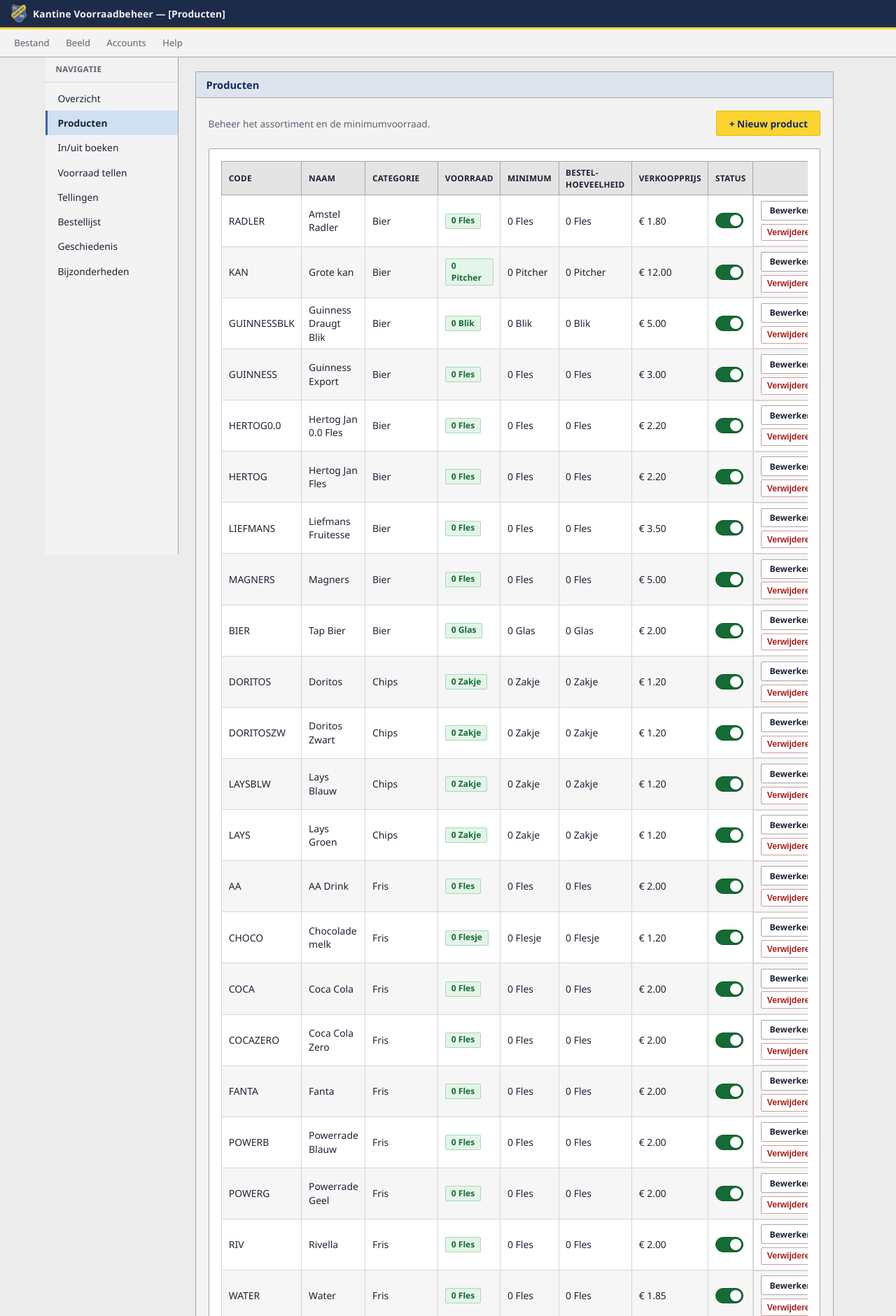
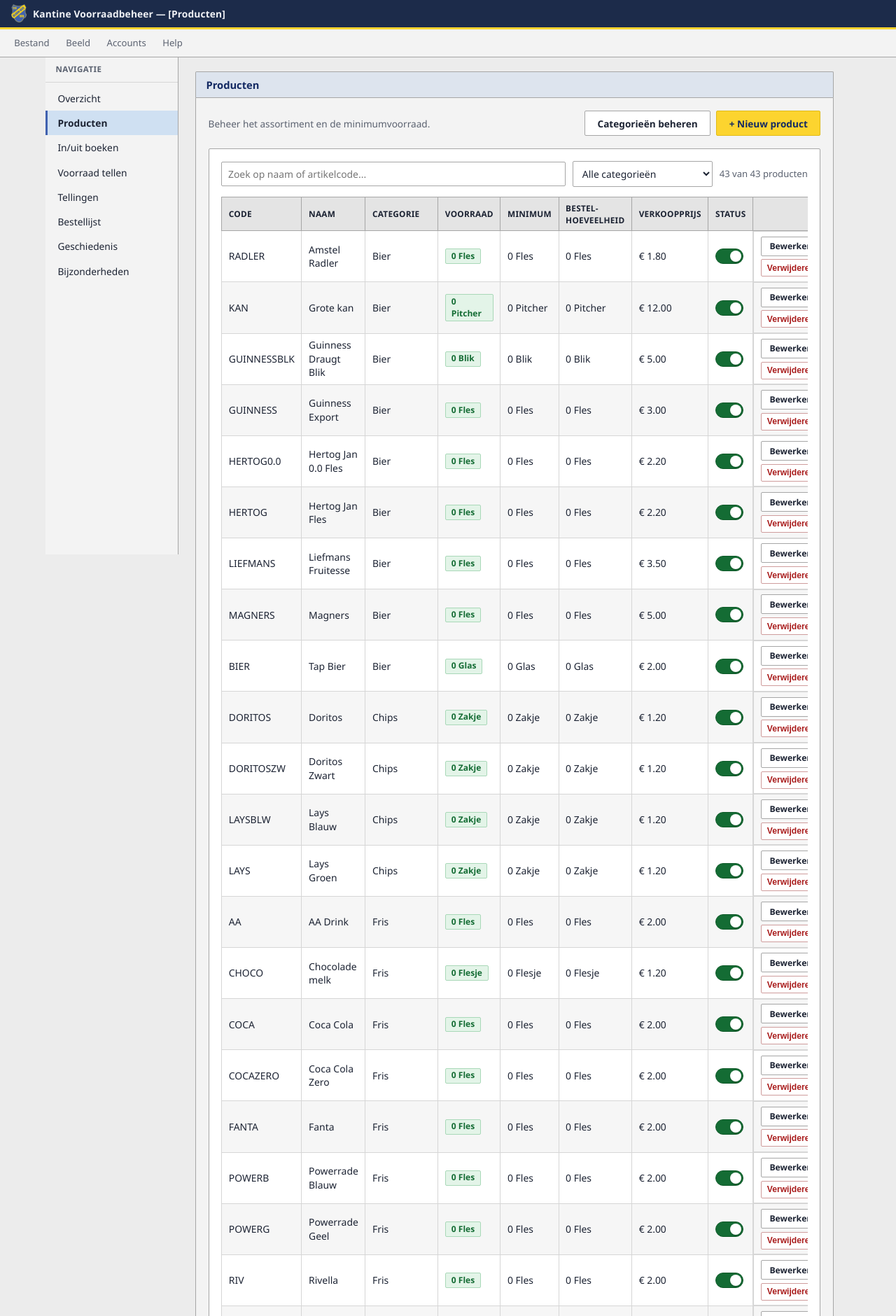
Before and after one commit to Luukie2003/blauwgeel, a Flask app: page /producten in a window 1280 px wide. Shown: the top 1880 px of the page at 70% size. Run offline with Flask 3, Linux system fonts and the light colour scheme; the visitor is signed in with stand-in values (Sample User, id 1); data comes from the database, SQL or seed files in the repository.

Commit message:
Categorieen als vaste dropdown-lijst met beheerpagina, en filter/zoekbalk op de productentabel

```diff
--- a/app.py
+++ b/app.py
@@ -35,7 +35,12 @@ NAV_ITEMS = [
         "label": "Overzicht",
     },
     {
-        "endpoints": ["producten_lijst", "product_nieuw", "product_bewerken"],
+        "endpoints": [
+            "producten_lijst",
+            "product_nieuw",
+            "product_bewerken",
+            "categorieen_lijst",
+        ],
         "url_endpoint": "producten_lijst",
         "label": "Producten",
     },
@@ -377,12 +382,17 @@ def register_routes(app):
         producten = db.execute(
             "SELECT * FROM producten ORDER BY categorie, naam"
         ).fetchall()
-        return render_template("producten.html", producten=producten)
+        categorieen = db.execute(
+            "SELECT naam FROM categorieen ORDER BY naam"
+        ).fetchall()
+        return render_template(
+            "producten.html", producten=producten, categorieen=categorieen
+        )
 
     @app.route("/producten/nieuw", methods=["GET", "POST"])
     def product_nieuw():
+        db = get_db()
         if request.method == "POST":
-            db = get_db()
             db.execute(
                 """INSERT INTO producten
                    (artikelcode, naam, categorie, eenheid, voorraad, min_voorraad,
@@ -404,7 +414,10 @@ def register_routes(app):
             db.commit()
             flash(f"Product '{request.form['naam']}' toegevoegd.", "success")
             return redirect(url_for("producten_lijst"))
-        return render_template("product_form.html", product=None)
+        categorieen = db.execute(
+            "SELECT naam FROM categorieen ORDER BY naam"
+        ).fetchall()
+        return render_template("product_form.html", product=None, categorieen=categorieen)
 
     @app.route("/producten/<int:product_id>/bewerken", methods=["GET", "POST"])
     def product_bewerken(product_id):
@@ -440,7 +453,12 @@ def register_routes(app):
             db.commit()
             flash(f"Product '{request.form['naam']}' bijgewerkt.", "success")
             return redirect(url_for("producten_lijst"))
-        return render_template("product_form.html", product=product)
+        categorieen = db.execute(
+            "SELECT naam FROM categorieen ORDER BY naam"
+        ).fetchall()
+        return render_template(
+            "product_form.html", product=product, categorieen=categorieen
+        )
 
     @app.route("/producten/<int:product_id>/verwijderen", methods=["POST"])
     def product_verwijderen(product_id):
@@ -469,6 +487,55 @@ def register_routes(app):
         )
         db.commit()
         return redirect(url_for("producten_lijst"))
+
+    @app.route("/categorieen", methods=["GET", "POST"])
+    def categorieen_lijst():
+        db = get_db()
+        if request.method == "POST":
+            naam = request.form.get("naam", "").strip()
+            if not naam:
+                flash("Vul een naam in voor de categorie.", "error")
+            else:
+                bestaat = db.execute(
+                    "SELECT id FROM categorieen WHERE naam = ?", (naam,)
+                ).fetchone()
+                if bestaat:
+                    flash(f"Categorie '{naam}' bestaat al.", "error")
+                else:
+                    db.execute("INSERT INTO categorieen (naam) VALUES (?)", (naam,))
+                    db.commit()
+                    flash(f"Categorie '{naam}' toegevoegd.", "success")
+            return redirect(url_for("categorieen_lijst"))
+
+        categorieen = db.execute(
+            """SELECT c.*, (SELECT COUNT(*) FROM producten WHERE categorie = c.naam) AS aantal_producten
+               FROM categorieen c ORDER BY c.naam"""
+        ).fetchall()
+        return render_template("categorieen.html", categorieen=categorieen)
+
+    @app.route("/categorieen/<int:categorie_id>/verwijderen", methods=["POST"])
+    def categorie_verwijderen(categorie_id):
+        db = get_db()
+        categorie = db.execute(
+            "SELECT * FROM categorieen WHERE id = ?", (categorie_id,)
+        ).fetchone()
+        if categorie is None:
+            flash("Categorie niet gevonden.", "error")
+            return redirect(url_for("categorieen_lijst"))
+        in_gebruik = db.execute(
+            "SELECT COUNT(*) AS n FROM producten WHERE categorie = ?", (categorie["naam"],)
+        ).fetchone()["n"]
+        if in_gebruik > 0:
+            flash(
+                f"Categorie '{categorie['naam']}' is nog in gebruik bij {in_gebruik} "
+                "product(en) en kan niet verwijderd worden.",
+                "error",
+            )
+            return redirect(url_for("categorieen_lijst"))
+        db.execute("DELETE FROM categorieen WHERE id = ?", (categorie_id,))
+        db.commit()
+        flash(f"Categorie '{categorie['naam']}' verwijderd.", "success")
+        return redirect(url_for("categorieen_lijst"))
 
     # ---------- In / uit boeken ----------
 
--- a/database.py
+++ b/database.py
@@ -76,6 +76,27 @@ def _migreer_kolommen(db):
             db.execute(f"ALTER TABLE {tabel} ADD COLUMN {kolom} {definitie}")
 
 
+def _migreer_categorieen(db):
+    """De categorieen-tabel is nieuw: als hij leeg is (nieuwe kolom op een
+    bestaande database, of een gloednieuwe installatie), vullen we 'm met de
+    categorieen die al in gebruik zijn bij bestaande producten, zodat er
+    niets verandert aan wat er al stond. Bij een lege producten-tabel (verse
+    installatie, vlak voordat SEED_PRODUCTEN is ingeladen) vallen we terug
+    op de categorieen uit SEED_PRODUCTEN zelf, zodat de volgorde waarin
+    init_db() dingen inlaadt er niet toe doet."""
+    aantal = db.execute("SELECT COUNT(*) AS n FROM categorieen").fetchone()["n"]
+    if aantal > 0:
+        return
+    bestaande = db.execute(
+        "SELECT DISTINCT categorie FROM producten WHERE categorie IS NOT NULL AND categorie != ''"
+    ).fetchall()
+    namen = [row["categorie"] for row in bestaande]
+    if not namen:
+        namen = sorted({rij[2] for rij in SEED_PRODUCTEN})
+    for naam in namen:
+        db.execute("INSERT OR IGNORE INTO categorieen (naam) VALUES (?)", (naam,))
+
+
 def get_db():
     if "db" not in g:
         g.db = sqlite3.connect(current_app.config["DATABASE"])
@@ -89,6 +110,7 @@ def get_db():
         with open(SCHEMA_PATH) as f:
             g.db.executescript(f.read())
         _migreer_kolommen(g.db)
+        _migreer_categorieen(g.db)
         g.db.commit()
     return g.db
 
--- a/schema.sql
+++ b/schema.sql
@@ -66,6 +66,11 @@ CREATE TABLE IF NOT EXISTS mutaties (
     telling_id INTEGER REFERENCES tellingen(id)
 );
 
+CREATE TABLE IF NOT EXISTS categorieen (
+    id INTEGER PRIMARY KEY AUTOINCREMENT,
+    naam TEXT NOT NULL UNIQUE
+);
+
 CREATE TABLE IF NOT EXISTS mededelingen (
     id INTEGER PRIMARY KEY AUTOINCREMENT,
     tekst TEXT NOT NULL,
--- a/static/style.css
+++ b/static/style.css
@@ -546,6 +546,28 @@ input:focus, select:focus, textarea:focus {
     text-decoration: underline;
 }
 
+/* ---------- Filterbalk ---------- */
+
+.filterbalk {
+    display: flex;
+    flex-wrap: wrap;
+    align-items: center;
+    gap: 0.6rem;
+    margin-bottom: 0.9rem;
+}
+
+.filterbalk input[type="text"] {
+    flex: 1 1 220px;
+}
+
+.filterbalk select {
+    flex: 0 1 200px;
+}
+
+.filterbalk .tekst-zacht {
+    white-space: nowrap;
+}
+
 .tabel-wrap { overflow-x: auto; }
 
 .tekst-zacht { color: var(--tekst-zacht); font-size: 0.82rem; }
--- a/templates/producten.html
+++ b/templates/producten.html
@@ -3,13 +3,26 @@
 {% block inhoud %}
 <div class="actiebalk">
     <p class="subtitel" style="margin:0">Beheer het assortiment en de minimumvoorraad.</p>
-    <a href="{{ url_for('product_nieuw') }}" class="btn btn-geel">+ Nieuw product</a>
+    <div style="display:flex; gap:0.5rem">
+        <a href="{{ url_for('categorieen_lijst') }}" class="btn btn-rand">Categorieën beheren</a>
+        <a href="{{ url_for('product_nieuw') }}" class="btn btn-geel">+ Nieuw product</a>
+    </div>
 </div>
 
 <div class="kaart">
     {% if producten %}
+    <div class="filterbalk">
+        <input type="text" id="filter-zoek" placeholder="Zoek op naam of artikelcode...">
+        <select id="filter-categorie">
+            <option value="">Alle categorieën</option>
+            {% for c in categorieen %}
+            <option value="{{ c.naam }}">{{ c.naam }}</option>
+            {% endfor %}
+        </select>
+        <span id="filter-aantal" class="tekst-zacht"></span>
+    </div>
     <div class="tabel-wrap">
-        <table>
+        <table id="producten-tabel">
             <thead>
                 <tr>
                     <th>Code</th><th>Naam</th><th>Categorie</th><th>Voorraad</th><th>Minimum</th>
@@ -18,7 +31,7 @@
             </thead>
             <tbody>
                 {% for p in producten %}
-                <tr>
+                <tr data-zoek="{{ (p.naam ~ ' ' ~ (p.artikelcode or '') ~ ' ' ~ p.categorie)|lower }}" data-categorie="{{ p.categorie }}">
                     <td>{{ p.artikelcode or '—' }}</td>
                     <td>{{ p.naam }}</td>
                     <td>{{ p.categorie }}</td>
@@ -52,8 +65,41 @@
             </tbody>
         </table>
     </div>
+    <p class="leeg" id="filter-leeg" style="display:none">Geen producten gevonden voor dit filter.</p>
     {% else %}
     <p class="leeg">Nog geen producten toegevoegd.</p>
     {% endif %}
 </div>
+
+<script>
+(function () {
+    var zoekVeld = document.getElementById('filter-zoek');
+    var catVeld = document.getElementById('filter-categorie');
+    var aantalLabel = document.getElementById('filter-aantal');
+    var leegMelding = document.getElementById('filter-leeg');
+    if (!zoekVeld) return;
+    var rijen = Array.prototype.slice.call(
+        document.querySelectorAll('#producten-tabel tbody tr')
+    );
+
+    function filter() {
+        var zoek = zoekVeld.value.trim().toLowerCase();
+        var categorie = catVeld.value;
+        var zichtbaar = 0;
+        rijen.forEach(function (rij) {
+            var matchZoek = !zoek || rij.dataset.zoek.indexOf(zoek) !== -1;
+            var matchCategorie = !categorie || rij.dataset.categorie === categorie;
+            var toon = matchZoek && matchCategorie;
+            rij.style.display = toon ? '' : 'none';
+            if (toon) zichtbaar++;
+        });
+        aantalLabel.textContent = zichtbaar + ' van ' + rijen.length + ' producten';
+        leegMelding.style.display = zichtbaar === 0 ? '' : 'none';
+    }
+
+    zoekVeld.addEventListener('input', filter);
+    catVeld.addEventListener('change', filter);
+    filter();
+})();
+</script>
 {% endblock %}
```
Also changed, not shown: templates/categorieen.html (added, +53 -0 lines), templates/product_form.html (+14 -2 lines).
